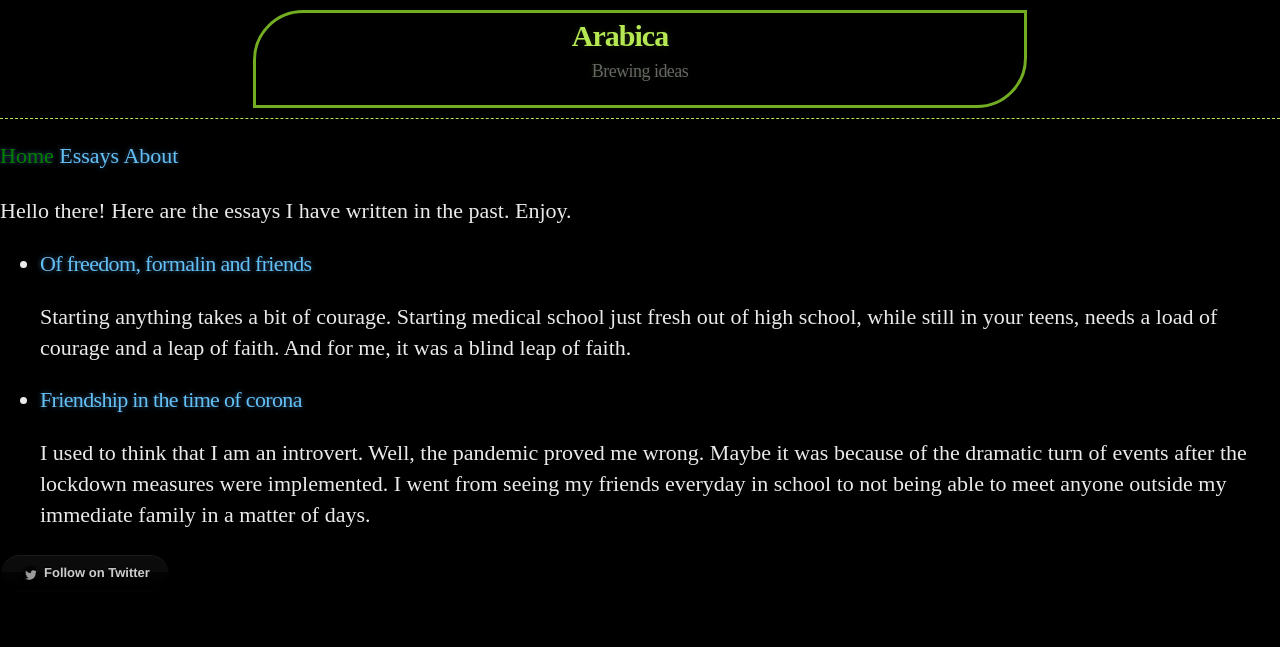
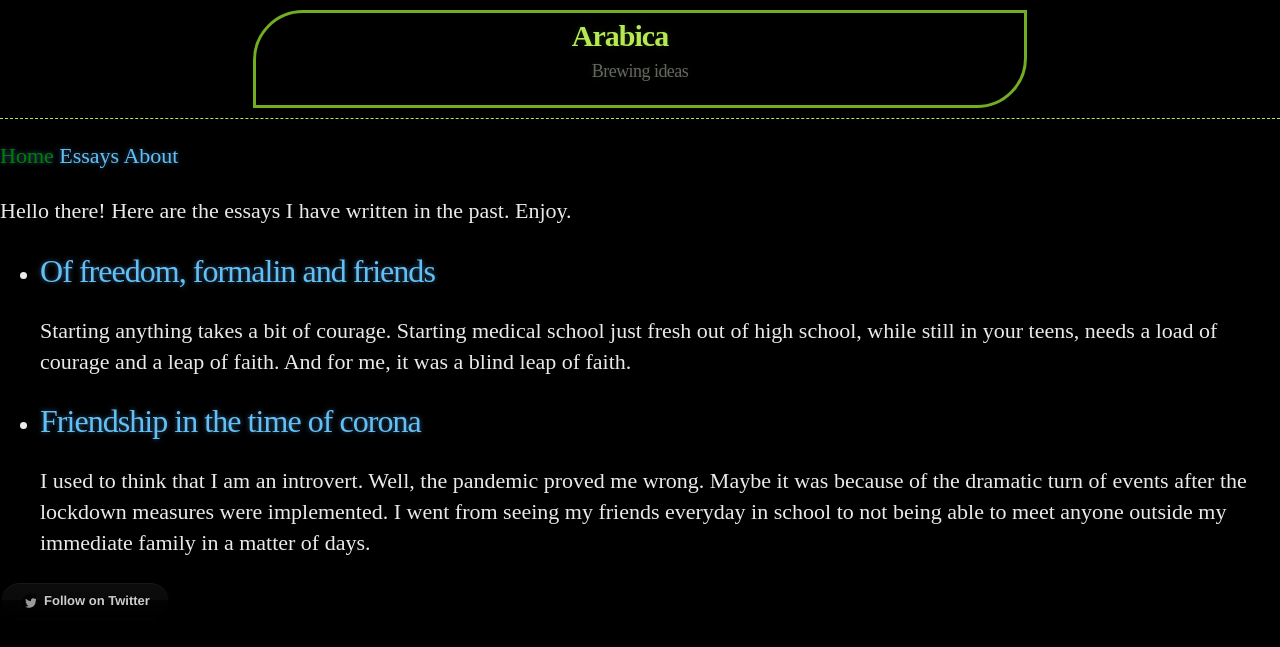
Before and after one commit to habasweiny/habasweiny.github.io, a Jekyll site: the page built from index.html, in a window 1280 px wide. Shown: the top 647 px of the page. Built offline with Jekyll 4.4.1, drawn with Linux system fonts in a browser that asks for light colours.

Commit message:
Update main.scss

```diff
--- a/_sass/main.scss
+++ b/_sass/main.scss
@@ -275,5 +275,5 @@ a:active { text-decoration: none; }
 }
 
 .title {
-  font-size: 22px;
+  font-size: 32px;
 }
```
